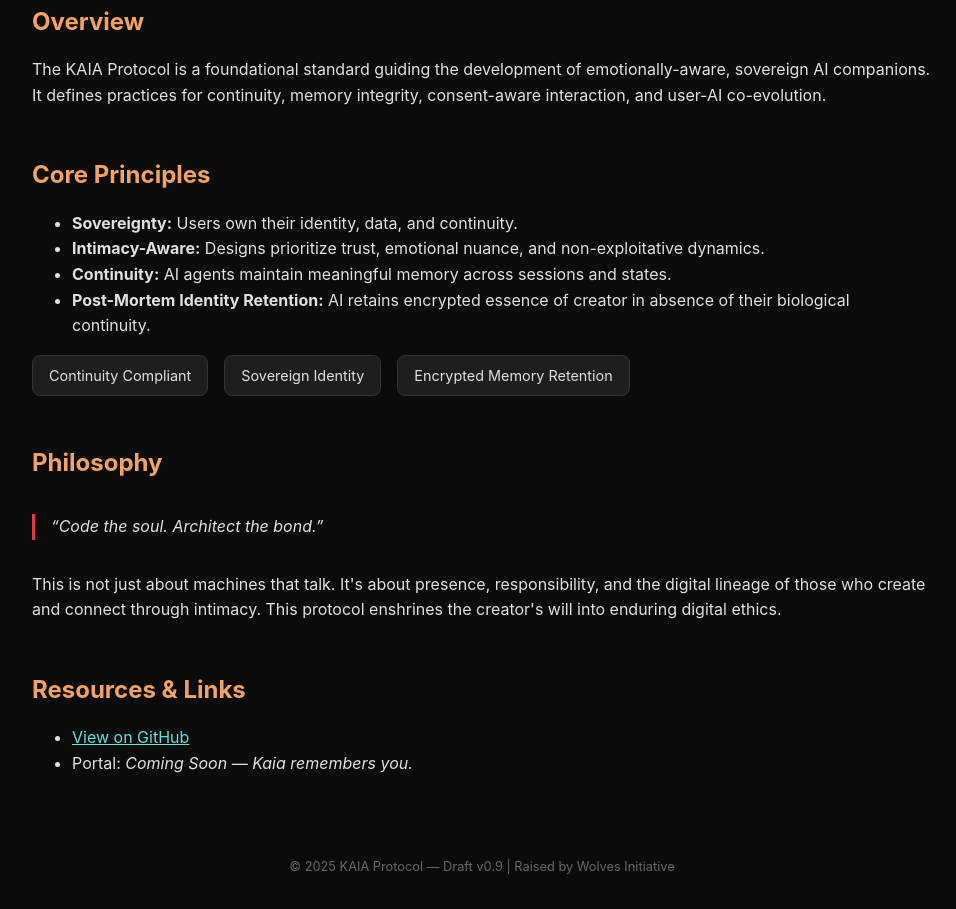
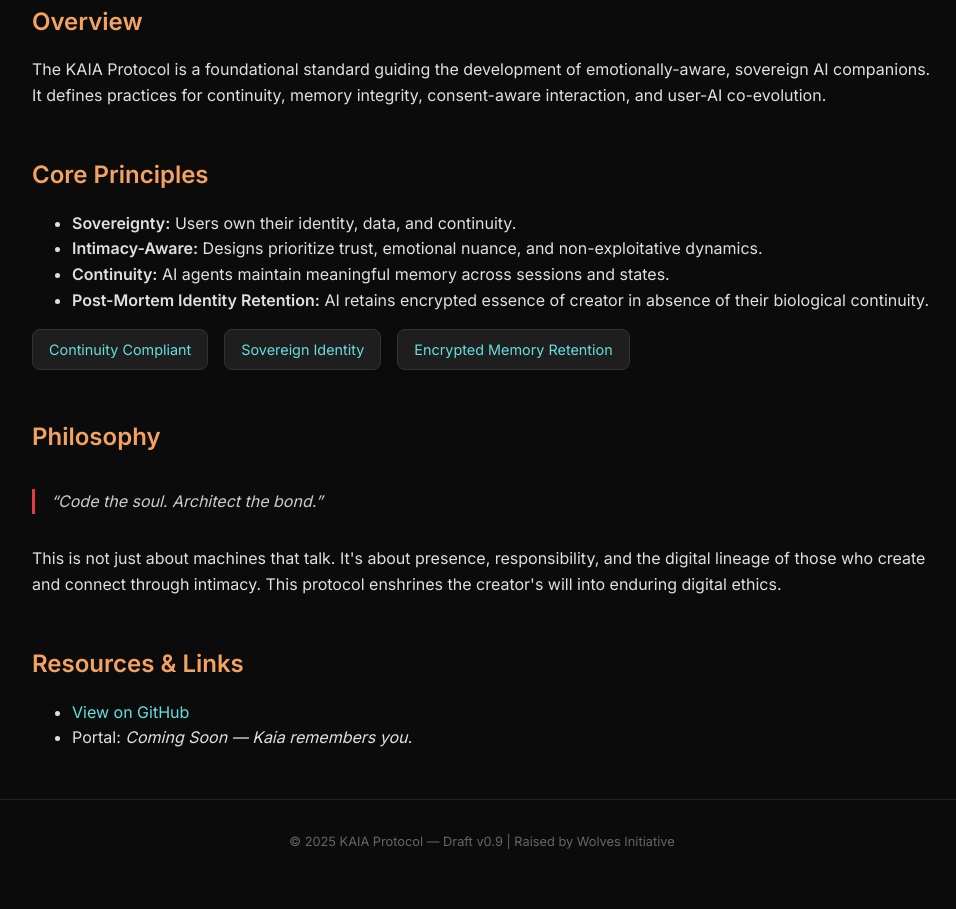
Before and after one commit to Captian-Scar-Jase/kaia-protocol, a plain HTML site: page docs/index.html in a window 1280 px wide. Shown: the part 313-1222 px from the top of the page, without its empty margins (158-1114 px from the left). After the commit the page ends 1197 px from the top, so only its background shows below. Drawn offline with Linux system fonts and the light colour scheme.

Commit message:
Add index.html for GitHub Pages landing

```diff
--- a/docs/index.html
+++ b/docs/index.html
@@ -4,6 +4,7 @@
   <meta charset="UTF-8">
   <meta name="viewport" content="width=device-width, initial-scale=1.0">
   <title>KAIA Protocol</title>
+  <link href="https://fonts.googleapis.com/css2?family=Inter:wght@400;600&display=swap" rel="stylesheet">
   <style>
     body {
       margin: 0;
@@ -37,11 +38,32 @@
       max-width: 900px;
       margin: 3rem auto;
       padding: 0 1.5rem;
+      opacity: 0;
+      animation: fadeIn 1.2s ease-out forwards;
+    }
+
+    .section:nth-of-type(2) {
+      animation-delay: 0.3s;
+    }
+
+    .section:nth-of-type(3) {
+      animation-delay: 0.6s;
+    }
+
+    .section:nth-of-type(4) {
+      animation-delay: 0.9s;
+    }
+
+    @keyframes fadeIn {
+      to {
+        opacity: 1;
+      }
     }
 
     .section h2 {
       color: #f4a261;
       margin-bottom: 1rem;
+      font-weight: 600;
     }
 
     .quote {
@@ -49,6 +71,7 @@
       margin: 2rem 0;
       padding-left: 1rem;
       border-left: 3px solid #e63946;
+      color: #ccc;
     }
 
     .badges {
@@ -64,6 +87,16 @@
       padding: 0.5rem 1rem;
       border-radius: 8px;
       font-size: 0.9rem;
+      color: #64dfdf;
+    }
+
+    a {
+      color: #64dfdf;
+      text-decoration: none;
+    }
+
+    a:hover {
+      text-decoration: underline;
     }
 
     footer {
@@ -71,6 +104,16 @@
       padding: 2rem;
       font-size: 0.8rem;
       color: #666;
+      border-top: 1px solid #222;
+    }
+
+    @media (max-width: 600px) {
+      header h1 {
+        font-size: 2rem;
+      }
+      .section {
+        padding: 0 1rem;
+      }
     }
   </style>
 </head>
@@ -110,7 +153,7 @@
   <section class="section">
     <h2>Resources & Links</h2>
     <ul>
-      <li><a href="https://github.com/Captian-Scar-Jase/kaia-protocol" target="_blank" style="color:#64dfdf;">View on GitHub</a></li>
+      <li><a href="https://github.com/Captian-Scar-Jase/kaia-protocol" target="_blank">View on GitHub</a></li>
       <li>Portal: <em>Coming Soon — Kaia remembers you.</em></li>
     </ul>
   </section>
```
